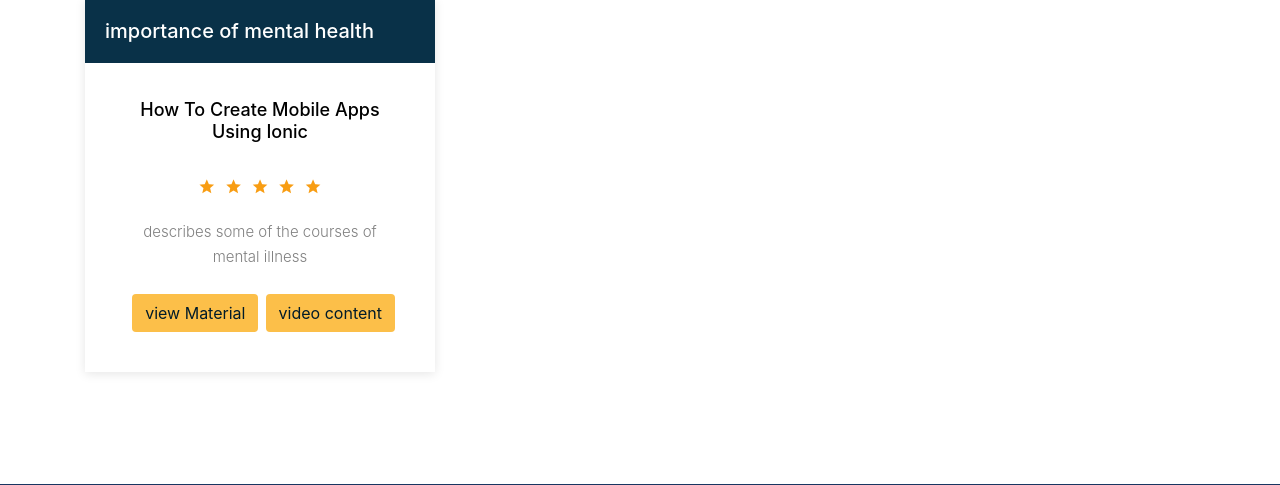
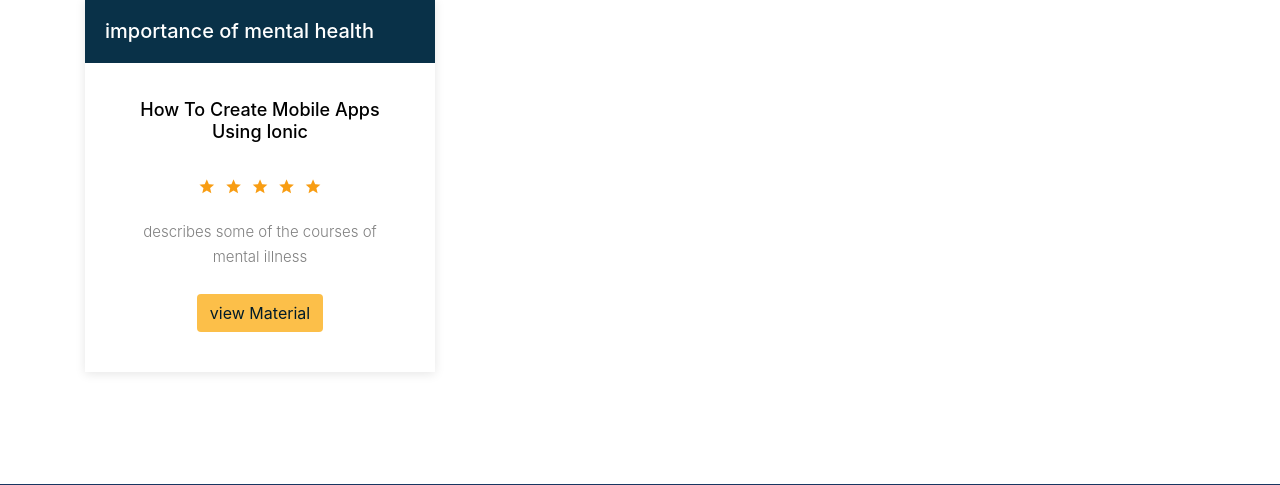
Before and after one commit to Manuel-bit/msomihub, a Django app: page /e-learning/courses/notes/all/1/ in a window 1280 px wide. Shown: the part 509-994 px from the top of the page. Run offline with Django 3.2, Linux system fonts and the light colour scheme; a user stored in the database is signed in; data comes from the database, SQL or seed files in the repository; some libraries are stand-ins or nearby versions; some web fonts are replaced.

Commit message:
change video tutorials page

```diff
--- a/elearning/templates/e-learning/base.html
+++ b/elearning/templates/e-learning/base.html
@@ -64,7 +64,7 @@
         <div class="d-flex align-items-center">
           <div class="site-logo">
             <a href="">
-              <img src="{{user.student.image.url}}" alt="Image" style="border-radius: 50%;">
+              <img src="{{user.student.image.url}}" alt="Image" style="border-radius: 50%; height: 100px;">
             </a>
 
           </div>
--- a/elearning/templates/e-learning/courses.html
+++ b/elearning/templates/e-learning/courses.html
@@ -26,7 +26,8 @@
                         <span class="icon-star2 text-warning"></span>
                     </div>
                     <p class="desc mb-4">{{course_item.description}}</p>
-                    <p><a href="{% url 'notes' course_item.id %}" class="btn">Enroll In This Course</a></p>
+                    <p style="float: right;"><a href="{% url 'video_tutorials' course_item.id %}" class="btn">video content</a></p>
+                    <p><a href="{% url 'notes' course_item.id %}" class="btn">Enroll Course</a></p>
                     </div>
                 </div>
             </div>
--- a/elearning/templates/e-learning/materials.html
+++ b/elearning/templates/e-learning/materials.html
@@ -30,7 +30,6 @@
                         <span class="icon-star2 text-warning"></span>
                     </div>
                     <p class="desc mb-4">{{note_item.note_description}}</p>
-                    <p style="float: right;"><a href="{% url 'video_tutorials' %}" class="btn">video content</a></p>
                     <p><a href="{{note_item.note_content.url}}" class="btn">view Material</a></p>
                     </div>
                 </div>
--- a/elearning/urls.py
+++ b/elearning/urls.py
@@ -10,7 +10,7 @@ urlpatterns = [
     url(r"^tutor_profile/$", views.TutorProfile, name="tutor_profile"),
     url(r"^courses/$", views.Courses, name="courses"),
     url(r'^courses/notes/all/(\d+)/$', views.Materials, name="notes"),
-    url(r'^courses/videos/all/(\d+)/$', views.VideoTutorials, name="video_tutorials")
+    url(r'^courses/notes/videos/all/(\d+)/$', views.VideoTutorials, name="video_tutorials")
 ]+ static(settings.STATIC_URL, document_root=settings.STATIC_ROOT)
 
 if settings.DEBUG:
--- a/elearning/views.py
+++ b/elearning/views.py
@@ -26,6 +26,6 @@ def Materials(request,not_id):
     notes = NotesMaterial.objects.filter(course_id=not_id)
     return render(request, 'e-learning/materials.html',{'notes':notes})
 
-def VideoTutorials(request, vid_id):
-    video = VideoMaterial.objects.filter(course_id=vid_id)
+def VideoTutorials(request, not_id):
+    video = VideoMaterial.objects.filter(course_id=not_id)
     return render(request, 'e-learning/video.html', {'video':video})
--- a/msomihub/settings.py
+++ b/msomihub/settings.py
@@ -154,7 +154,7 @@ STATIC_ROOT = os.path.join(BASE_DIR, 'static')
 
 STATICFILES_STORAGE = 'whitenoise.storage.CompressedManifestStaticFilesStorage'
 
-MEDIA_ROOT = os.path.join(BASE_DIR, '/media/')
+MEDIA_ROOT = os.path.join(BASE_DIR, 'media/')
 
 
 LOGIN_REDIRECT_URL = "courses"
--- a/users/models.py
+++ b/users/models.py
@@ -17,7 +17,7 @@ class Tutor(models.Model):
 class Student(models.Model):
     user = models.OneToOneField(User, on_delete=models.CASCADE, null=True)
     full_name = models.CharField(max_length=200, null=False)
-    image = models.ImageField( default="profilepics/default.jpg" ,upload_to='profilepics')
+    image = models.ImageField( upload_to='profilepics', null=True)
     date_created = models.DateTimeField(auto_now_add=True, null=True)
 
 
```
Also changed, not shown: elearning/templates/e-learning/video.html (+4 -4 lines), media/profilepics/DSC_0217_LQ1r6mV.jpg (added), 1 other file.
